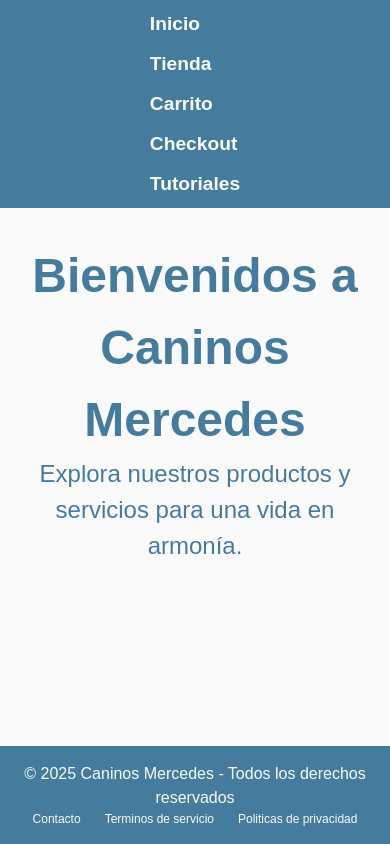
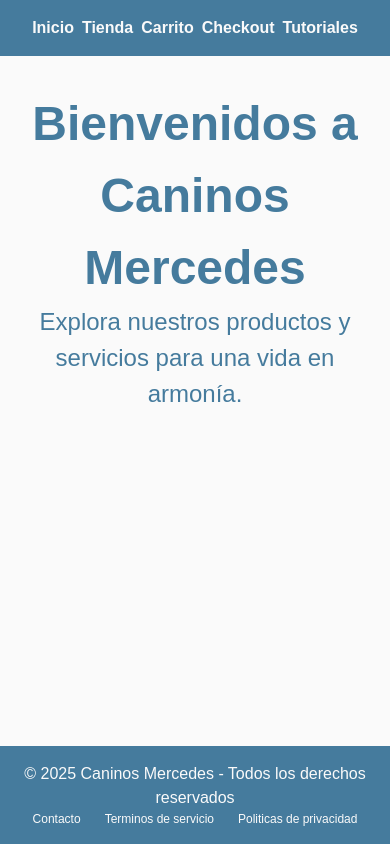
Before and after one commit to PolloLopez/caninosMercedes, a React (Vite) app: page / in a window 390 px wide. Built offline with nearby package versions, Linux system fonts and the light colour scheme.

Commit message:
responsive header

```diff
--- a/src/App.css
+++ b/src/App.css
@@ -83,13 +83,12 @@ a:hover {
 }
 
 
-
 /*Elementos Lista*/
 ul {
   list-style: none;
 }
 li {
-  font-size: 1.2rem;
+  font-size: 1rem;
 }
 
 /* Medias queries */
@@ -97,19 +96,23 @@ li {
 @media (max-width: 420px) {
   .navbar ul {
     flex-direction: column;
-    gap: .5rem;
-    line-height: 1rem;
+    gap: 1rem;
   }
 }
 
 @media (max-width: 768px) {
   .main-container {
-    padding: 1rem;
+    padding: 2.5rem;
+  }
+
+  .navbar ul {
+    list-style: none;
+    display: flex;
+    flex-direction: row;
+    gap: .5em;
+}
+
+  .navbar li {
+    font-size: 1rem;
   }
 }
-
-@media (max-width: 1280px) {
-  .navbar ul {
-    gap: 1.5em;
-  }
-}
```
